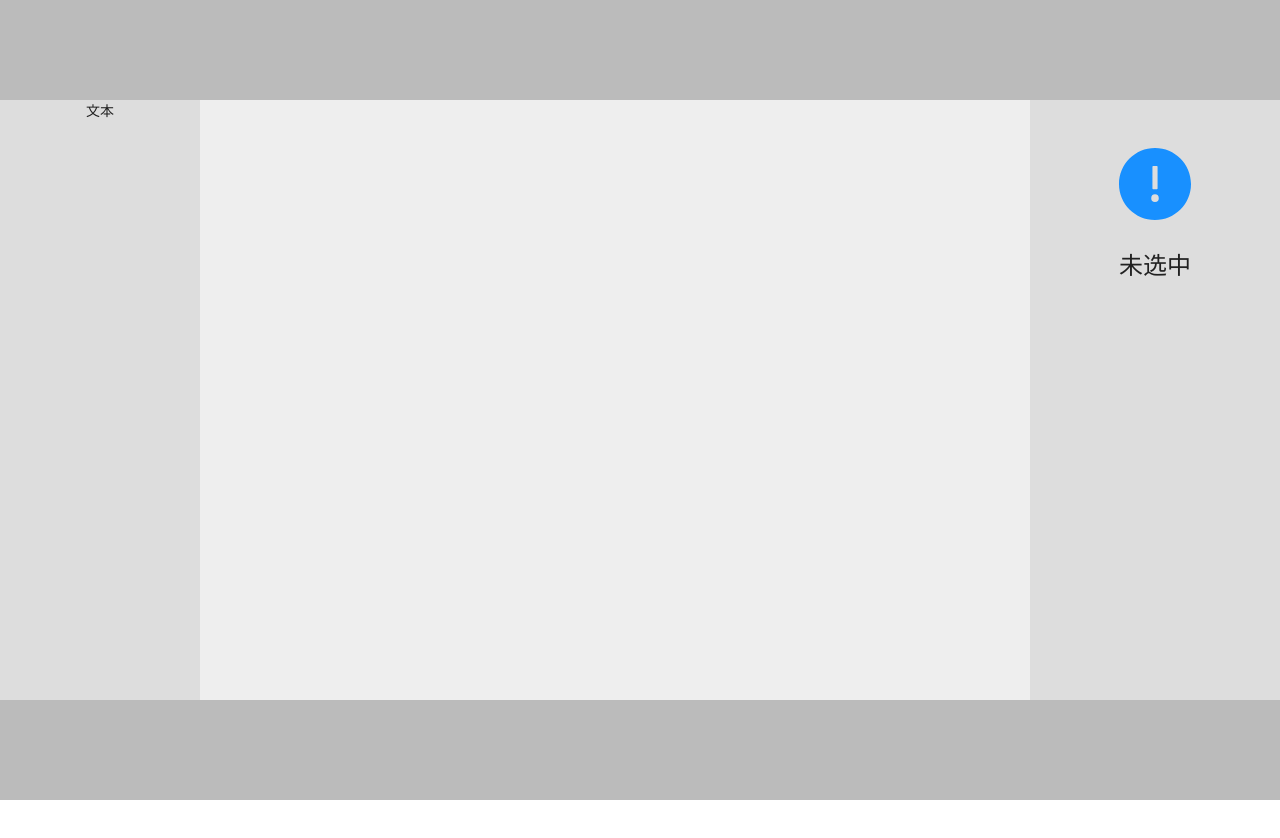
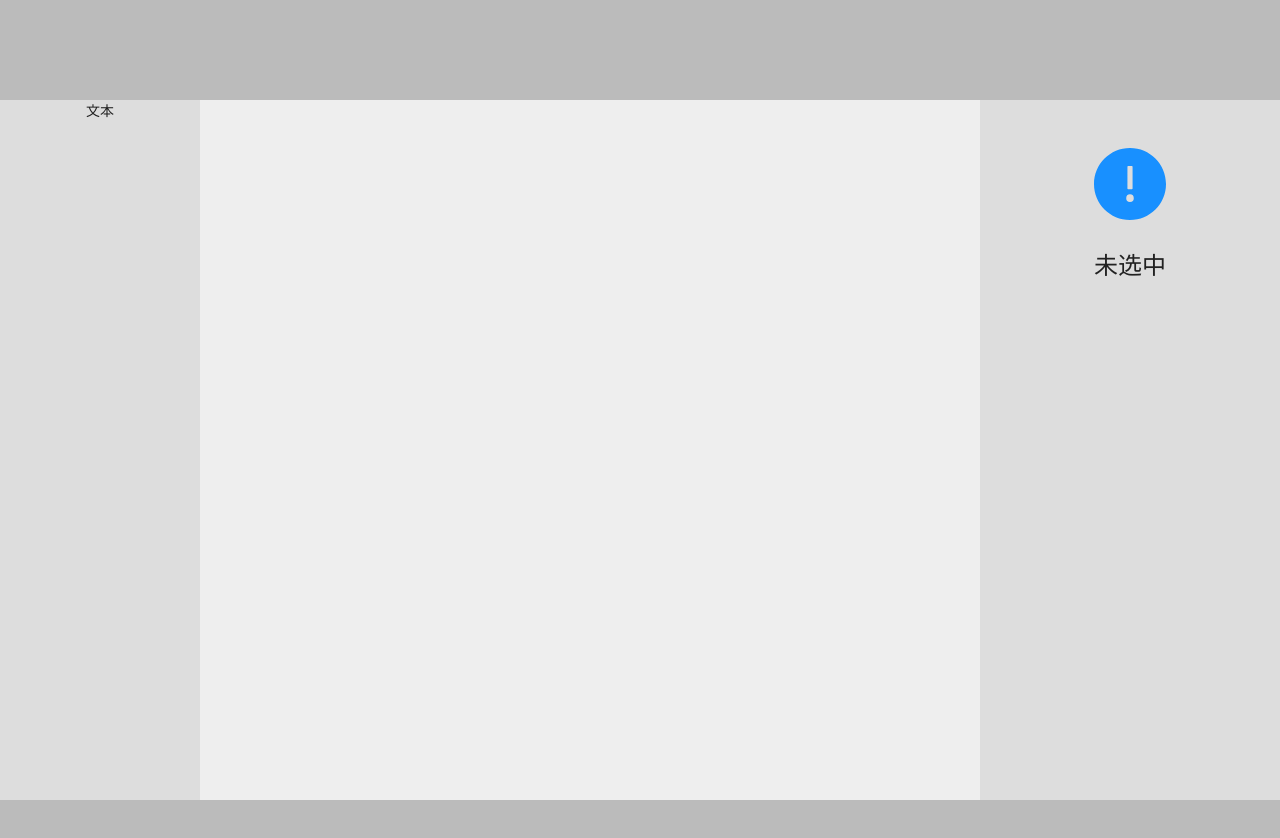
Before and after one commit to DragonLJH/react-resume-ts-app, a React (Create React App) app: page / in a window 1280 px wide. Shown: the top 838 px of the page. Before the commit the page ends 800 px from the top, so only its background shows below. Built offline with nearby package versions, Linux system fonts and the light colour scheme.

Commit message:
小改动

```diff
--- a/src/App.css
+++ b/src/App.css
@@ -42,10 +42,12 @@
 .App  .app-header,.App  .app-footer{
   height: 100px;
   background-color: #bbb ;
+  z-index: 1;
 }
 .App .app-layout{
-  min-height: 600px;
+  min-height: 700px;
 }
 .App .app-layout > aside{
   background-color: #ddd ;
+  z-index: 1;
 }
--- a/src/App.tsx
+++ b/src/App.tsx
@@ -63,7 +63,7 @@ const App: FC = () => {
             <Content className="app-layout-main">
               <AppLayoutMain />
             </Content>
-            <Sider className="app-layout-right" width="250">
+            <Sider className="app-layout-right" width="300">
               <AppLayoutRight />
             </Sider>
           </Layout>
--- a/src/components/AppLayoutLeft/index.tsx
+++ b/src/components/AppLayoutLeft/index.tsx
@@ -4,11 +4,9 @@ import registerComponent from "../../custom-component"
 
 
 const AppLayoutLeft: FC = () => {
-    console.log("AppLayoutLeft", registerComponent)
 
     const myDragstart = (e: any) => {
         e.dataTransfer.setData("index", e.target.dataset.index);
-        console.log("AppLayoutLeft-myDragstart", e)
     }
 
     return (
--- a/src/components/AppLayoutMain/index.tsx
+++ b/src/components/AppLayoutMain/index.tsx
@@ -1,6 +1,6 @@
 import { FC, useContext, useEffect, useState } from 'react';
 import './index.css';
-import { Spin } from 'antd';
+
 import componentList from "../../custom-component/component-list"
 import Control from "./Control";
 import commonContext from "../../commonContext";
@@ -13,17 +13,11 @@ function getID() {
 }
 
 
+
 const AppLayoutMain: FC = () => {
     /*-----------------------------------拖拽添加组件-------------------------------------------*/
     //状态管理，在App.tsx管理调用
     const myAuth: any = useContext(commonContext);
-
-    const [loading, setLoading] = useState(false);
-
-    useEffect(() => {
-        setLoading(false)
-        console.log("AppLayoutMain-useEffect")
-    })
 
 
     // const initialState = { componentData: [], selectComponent: {}, selectComponentIndex: "", };
@@ -67,7 +61,6 @@ const AppLayoutMain: FC = () => {
     //     })
     // }
     const setComponentData = (data: any, index: number) => {
-        setLoading(true)
         let newComponentData = [...myAuth.state.componentData]
         newComponentData.splice(index, 1, data)
         myAuth.updataSelectComponent(data)
@@ -78,11 +71,9 @@ const AppLayoutMain: FC = () => {
 
     return (
         <div className="AppLayoutMain" onDrop={useMyDrop} onDragOver={myDragOver} onMouseDown={() => myAuth.changeSelect()}>
-            <Spin spinning={loading}>
-                {myAuth.state.componentData.map((item: any, index: number) => {
-                    return <Control setComponentData={setComponentData} element={item} index={index} activeComponent={myAuth.state.selectComponent.id === item.id} key={item.id}>{item.component(item.propValuel)}</Control>
-                })}
-            </Spin>
+            {myAuth.state.componentData.map((item: any, index: number) => {
+                return <Control setComponentData={setComponentData} element={item} index={index} activeComponent={myAuth.state.selectComponent.id === item.id} key={item.id}>{item.component(item.propValue)}</Control>
+            })}
         </div>
     )
 };
```
